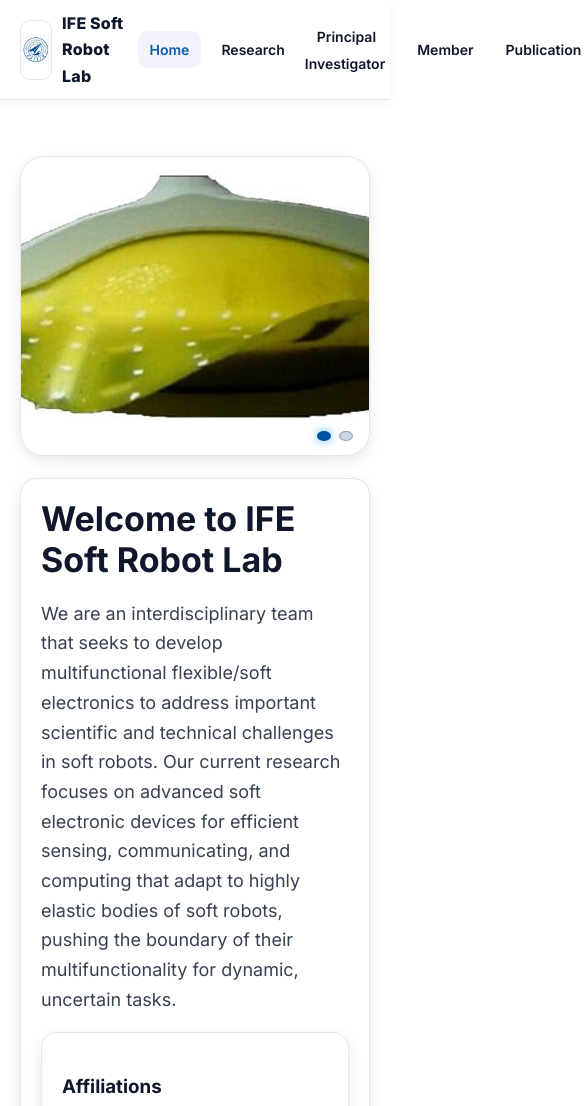
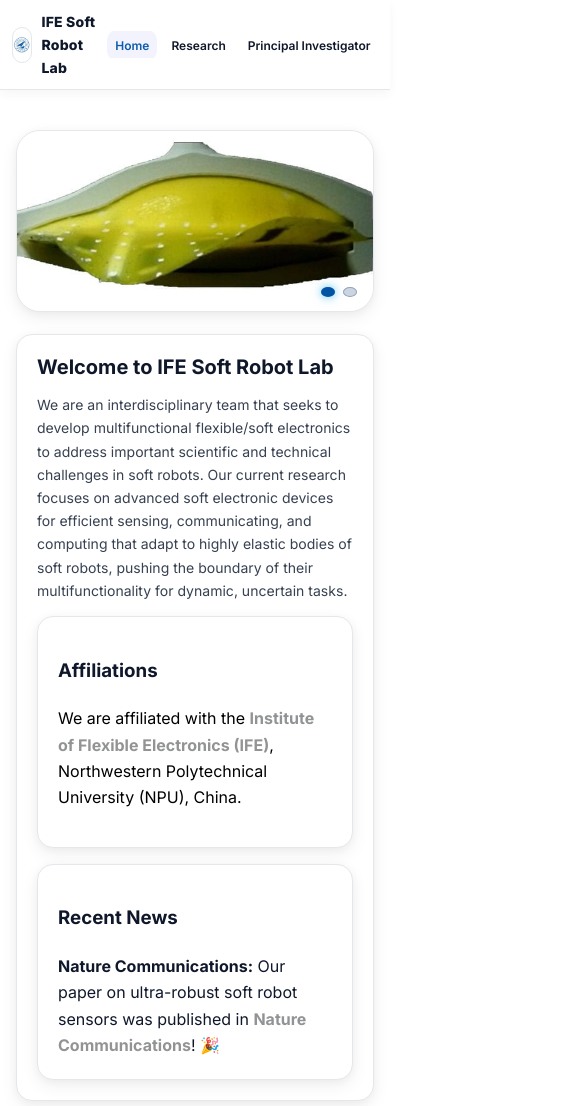
Before and after one commit to 774yolo/IFESoftRobotLab, a plain HTML site: page index.html in a window 390 px wide. Shown: the top 1106 px of the page, 585 px wide, since content can reach past the window. Drawn offline with Linux system fonts and the light colour scheme.

Commit message:
Update styles.css

```diff
--- a/styles.css
+++ b/styles.css
@@ -401,3 +401,60 @@
     height: 220px;
   }
 }
+
+/* === Mobile Patch (≤860px) === */
+img, video, canvas { max-width: 100%; height: auto; } /* 防止横向溢出 */
+
+@media (max-width: 860px){
+  /* 导航：减少挤压，支持横向滑动 */
+  .brand span { font-size: 14px; }
+  .brand .logo { width: 36px; height: 36px; }        /* 手机端 logo 稍小一点 */
+  .nav-inner { padding: 10px 12px; }
+  .nav ul{
+    gap: 6px;
+    overflow-x: auto;
+    -webkit-overflow-scrolling: touch;
+    scrollbar-width: none;
+  }
+  .nav ul::-webkit-scrollbar{ display: none; }
+  .nav a{ padding: 10px 10px; font-size: 13px; white-space: nowrap; }
+
+  /* 页面间距与标题字号 */
+  .container { padding: 40px 16px; }
+  .section-title { font-size: clamp(20px, 4.8vw, 28px); }
+  .lead { font-size: clamp(14px, 3.6vw, 16px); }
+
+  /* 首页与两列版块 → 单列 */
+  .two, .twocol { grid-template-columns: 1fr; }
+
+  /* 轮播：全宽 & 高度更低 */
+  .carousel { max-width: 100%; }
+  .slide { height: 220px; } /* 可按需调：200–260px */
+
+  /* Research：配图更矮一些 */
+  .research-block { grid-template-columns: 1fr; }
+  .research-block .art { height: 200px; }
+
+  /* PI：堆叠排版，图片自适应 */
+  .pi { grid-template-columns: 1fr; }
+  .pi .photo{ width: 100%; height: auto; }
+
+  /* Members：一列显示，卡片间距更紧凑，照片更适合人像 */
+  .grid { gap: 12px; }
+  .person { grid-column: span 12; }
+  .person .img{
+    aspect-ratio: 3 / 4;         /* 竖向比例更适合人物 */
+    object-fit: cover;
+    object-position: center top; /* 尽量不切到头部 */
+  }
+
+  /* Publications / Join Us：留白更紧凑 */
+  .pub-list li { padding: 10px 12px; }
+  .callout { padding: 14px; }
+}
+
+/* 极小屏（≤400px）细调 */
+@media (max-width: 400px){
+  .nav a{ padding: 8px 8px; font-size: 12px; }
+  .slide { height: 180px; }
+}
```
